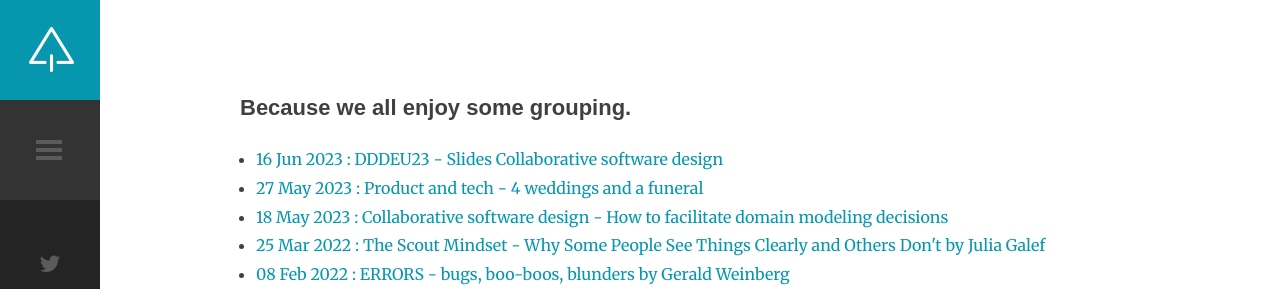
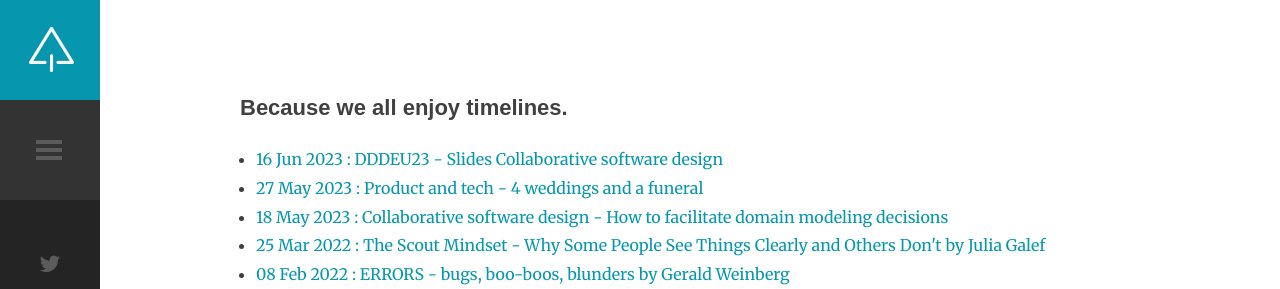
Before and after one commit to selketjah/selketjah.github.io, a Jekyll site: the page built from archive.html, in a window 1280 px wide. Shown: the top 289 px of the page. Built offline with Jekyll 4.4.1, drawn with Linux system fonts in a browser that asks for light colours.

Commit message:
Change title archive

```diff
--- a/archive.html
+++ b/archive.html
@@ -7,7 +7,7 @@ class: about page page-template-default
 <article>
     <div class="content-1070 center-relative entry-content">
         <div class="content-900 center-relative">
-            <h1 class="entry-title">Because we all enjoy some grouping.</h1>
+            <h1 class="entry-title">Because we all enjoy timelines.</h1>
             <div>
                 <ul>
                     {% for post in site.posts %}
```
